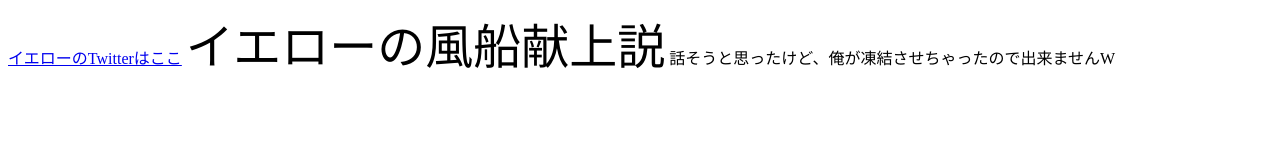
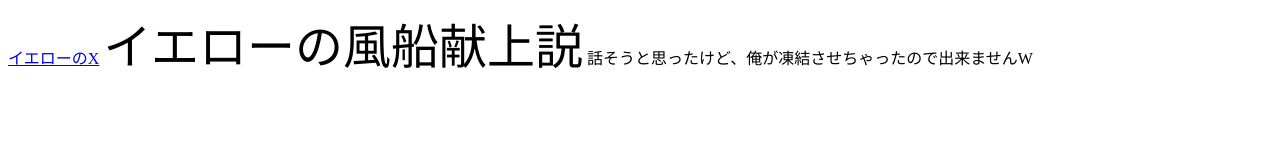
Before and after one commit to jougabs/ts, a plain HTML site: page index.html in a window 1280 px wide. Drawn offline with Linux system fonts and the light colour scheme.

Commit message:
index.html を更新

```diff
--- a/index.html
+++ b/index.html
@@ -1,5 +1,5 @@
 <title>イエローの風船の件について嫦娥さんが話します</title>
-<a href="https://x.com/yellownohuusen?s=21">イエローのTwitterはここ</a>
+<a href="https://x.com/yellownohuusen?s=21">イエローのX</a>
 <font size="35" >イエローの風船献上説</font>
 <meta name="viewport" content="width=device-width, initial-scale=1" />
 <font size＝"30" >話そうと思ったけど、俺が凍結させちゃったので出来ませんW
```
